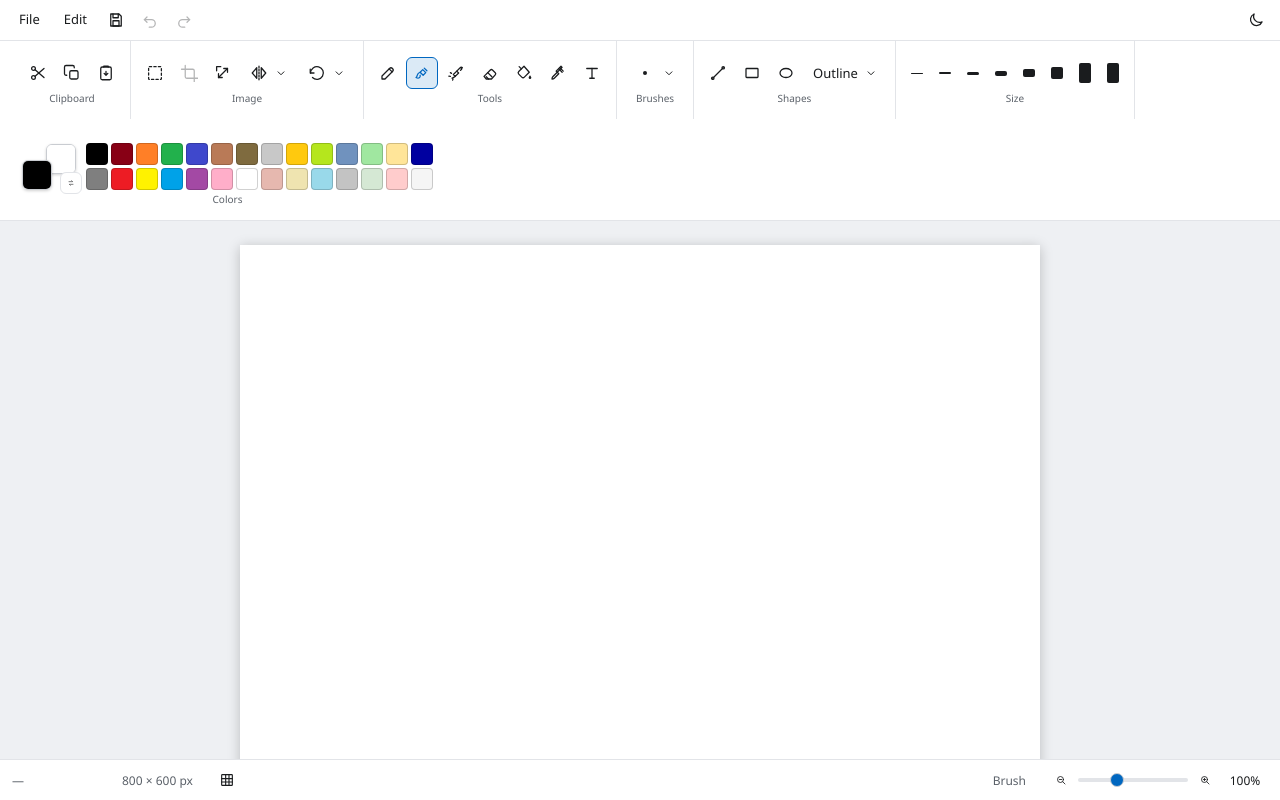
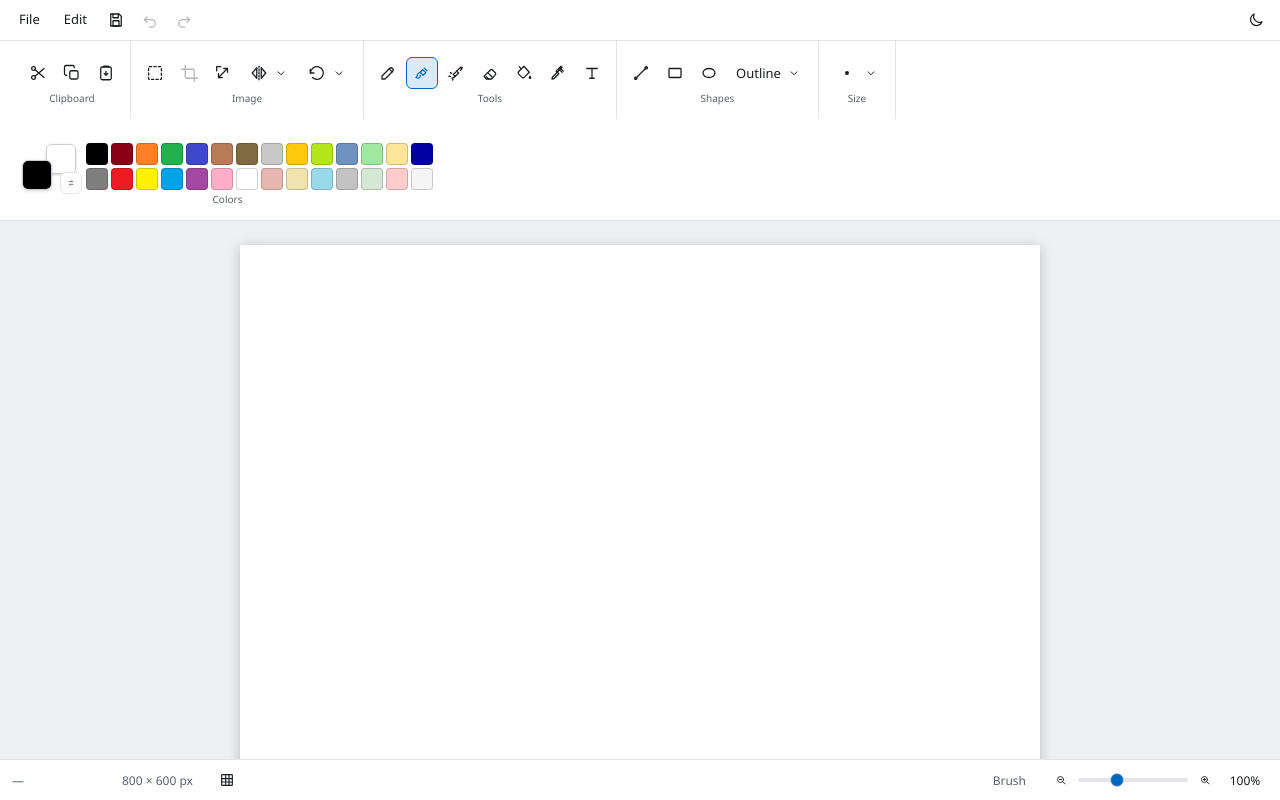
Before and after one commit to ftobler/farbtopf, a React (Vite) app: page / in a window 1280 px wide. Built offline with nearby package versions, Linux system fonts and the light colour scheme.

Commit message:
Replace the size buttons with a single Size dropdown

```diff
--- a/src/components/Ribbon.tsx
+++ b/src/components/Ribbon.tsx
@@ -248,9 +248,36 @@ export function Ribbon({
 
       <section className="ribbon-group">
         <div className="ribbon-group-items">
+          {shapeTools.map(renderTool)}
+          <Dropdown title="Shape style" trigger={<span>{SHAPE_FILL_LABELS[shapeFill]}</span>}>
+            {(close) => (
+              <>
+                {(Object.keys(SHAPE_FILL_LABELS) as ShapeFill[]).map((fill) => (
+                  <MenuItem
+                    key={fill}
+                    checked={fill === shapeFill}
+                    onClick={() => {
+                      onShapeFillChange(fill)
+                      close()
+                    }}
+                  >
+                    {SHAPE_FILL_LABELS[fill]}
+                  </MenuItem>
+                ))}
+              </>
+            )}
+          </Dropdown>
+        </div>
+        <div className="ribbon-group-label">Shapes</div>
+      </section>
+
+      <div className="ribbon-separator" />
+
+      <section className="ribbon-group">
+        <div className="ribbon-group-items">
           <Dropdown
-            title="Brush size"
-            ariaLabel="Brush size"
+            title="Size"
+            ariaLabel="Size"
             trigger={
               <span className="size-preview" aria-hidden="true">
                 <span
@@ -280,53 +307,6 @@ export function Ribbon({
             )}
           </Dropdown>
         </div>
-        <div className="ribbon-group-label">Brushes</div>
-      </section>
-
-      <div className="ribbon-separator" />
-
-      <section className="ribbon-group">
-        <div className="ribbon-group-items">
-          {shapeTools.map(renderTool)}
-          <Dropdown title="Shape style" trigger={<span>{SHAPE_FILL_LABELS[shapeFill]}</span>}>
-            {(close) => (
-              <>
-                {(Object.keys(SHAPE_FILL_LABELS) as ShapeFill[]).map((fill) => (
-                  <MenuItem
-                    key={fill}
-                    checked={fill === shapeFill}
-                    onClick={() => {
-                      onShapeFillChange(fill)
-                      close()
-                    }}
-                  >
-                    {SHAPE_FILL_LABELS[fill]}
-                  </MenuItem>
-                ))}
-              </>
-            )}
-          </Dropdown>
-        </div>
-        <div className="ribbon-group-label">Shapes</div>
-      </section>
-
-      <div className="ribbon-separator" />
-
-      <section className="ribbon-group">
-        <div className="ribbon-group-items">
-          {BRUSH_SIZES.map((size) => (
-            <button
-              key={size}
-              type="button"
-              className="ribbon-size-button"
-              aria-label={`Size ${size}`}
-              aria-pressed={size === brushSize}
-              onClick={() => onBrushSizeChange(size)}
-            >
-              <span className="size-line" style={{ height: Math.max(1, size) }} />
-            </button>
-          ))}
-        </div>
         <div className="ribbon-group-label">Size</div>
       </section>
 
--- a/src/index.css
+++ b/src/index.css
@@ -155,31 +155,6 @@ textarea {
   width: 1px;
   align-self: stretch;
   background: var(--border);
-}
-
-.ribbon-size-button {
-  display: inline-flex;
-  align-items: center;
-  justify-content: center;
-  width: 26px;
-  height: 32px;
-  border: 1px solid transparent;
-  border-radius: 6px;
-  background: transparent;
-  cursor: pointer;
-}
-
-.ribbon-size-button:hover {
-  background: var(--hover);
-}
-
-.ribbon-size-button[aria-pressed="true"] {
-  background: var(--accent-soft);
-  border-color: var(--accent);
-}
-
-.ribbon-size-button .size-line {
-  width: 20px;
 }
 
 .ribbon-group .color-palette {
```
Also changed, not shown: 1 other file (tests, documents, lock files or other folders).
